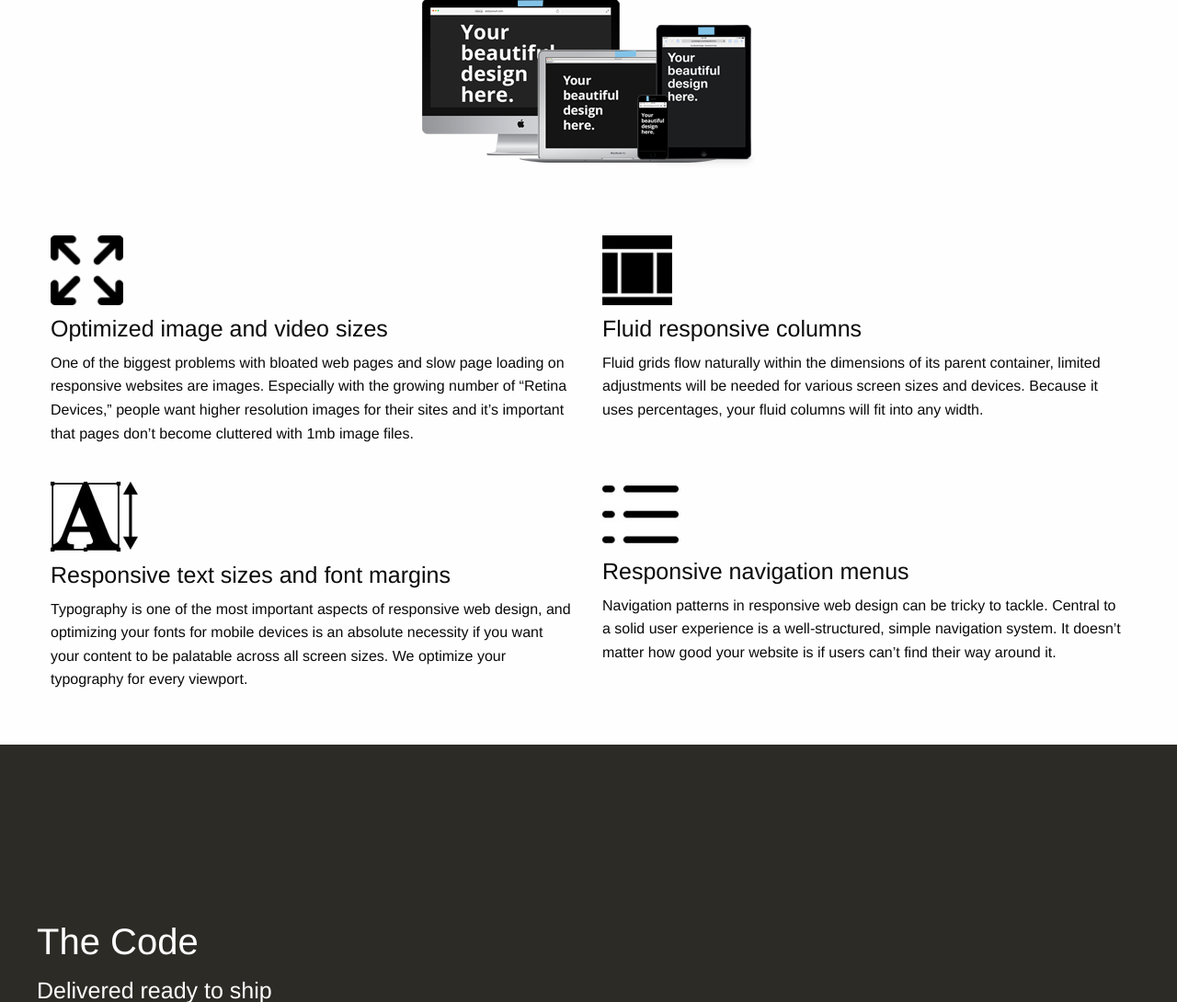
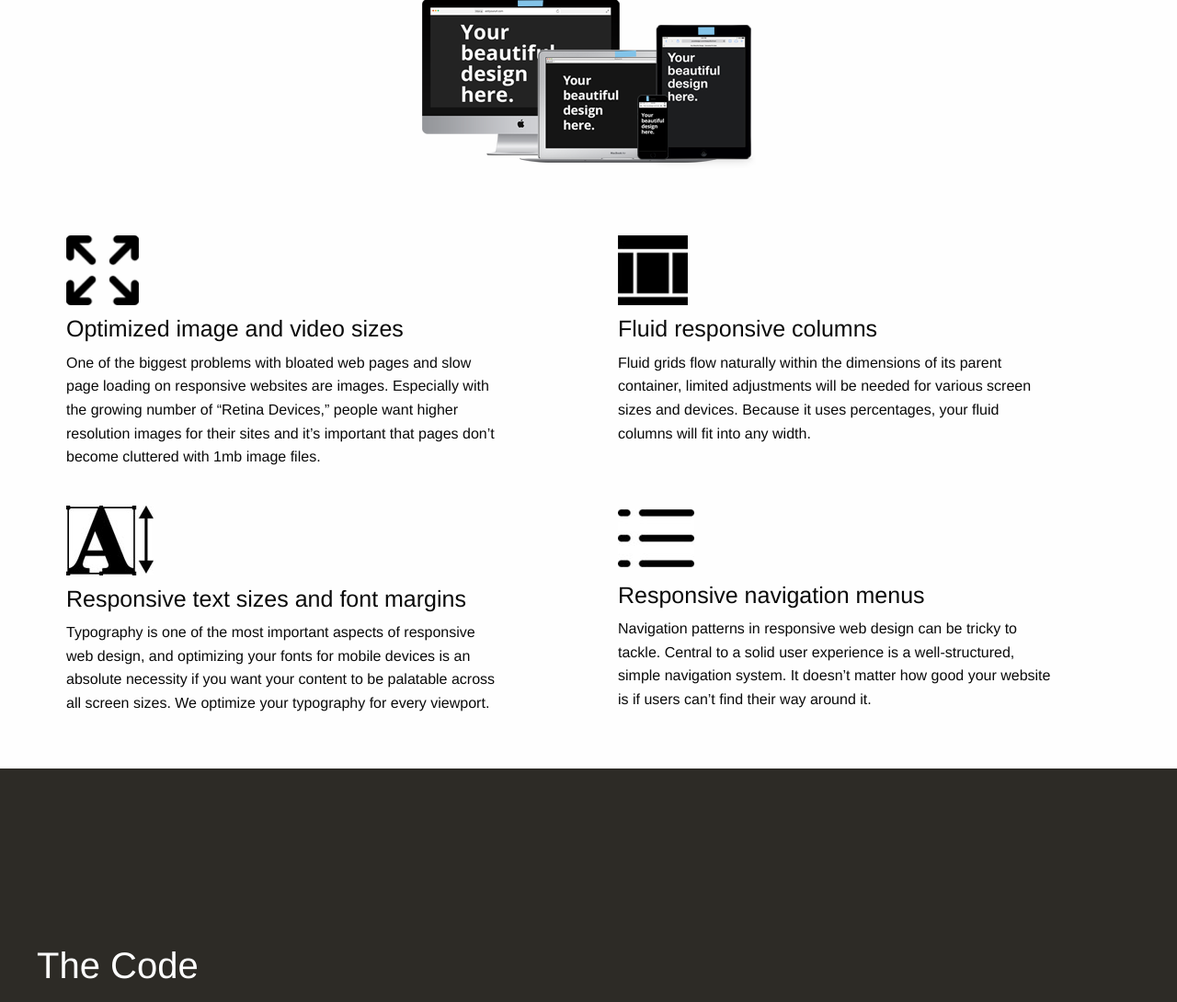
Before and after one commit to cleverbaker/psd2rwd, a PHP site: page / in a window 1280 px wide. Shown: the part 1347-2437 px from the top of the page at 92% size. Run offline with PHP 8.4, Linux system fonts and the light colour scheme.

Commit message:
Add feature spacing.
NOTE “TODO” in commented code

```diff
--- a/css/app.css
+++ b/css/app.css
@@ -215,6 +215,11 @@ h1, h2, h3, h4, h5, h6 {
   margin: 1rem;
   max-width: 100%
   }
+
+  .feature {
+    padding-right: 6rem !important;
+    padding-left: 2rem !important; /* TODO: should be for large displays only (too much for medium); */
+  }
 }
 
 
```
